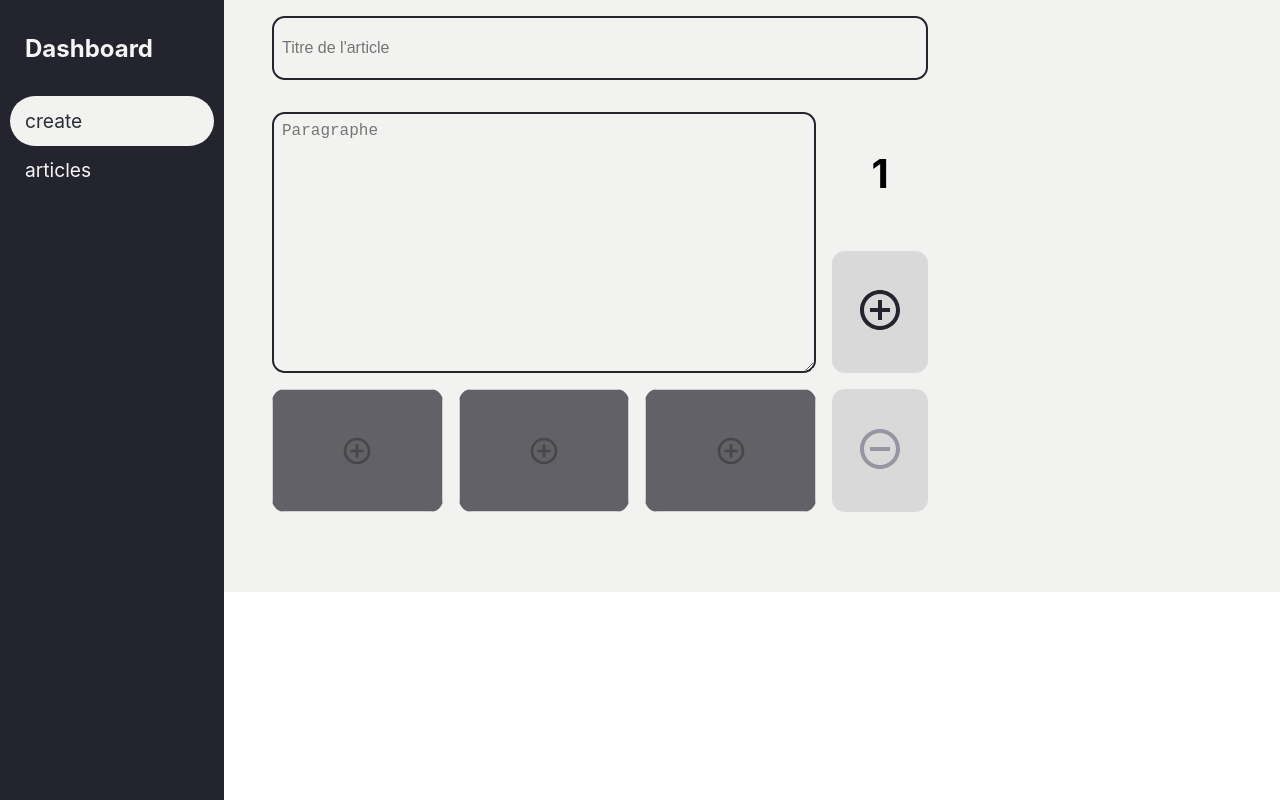
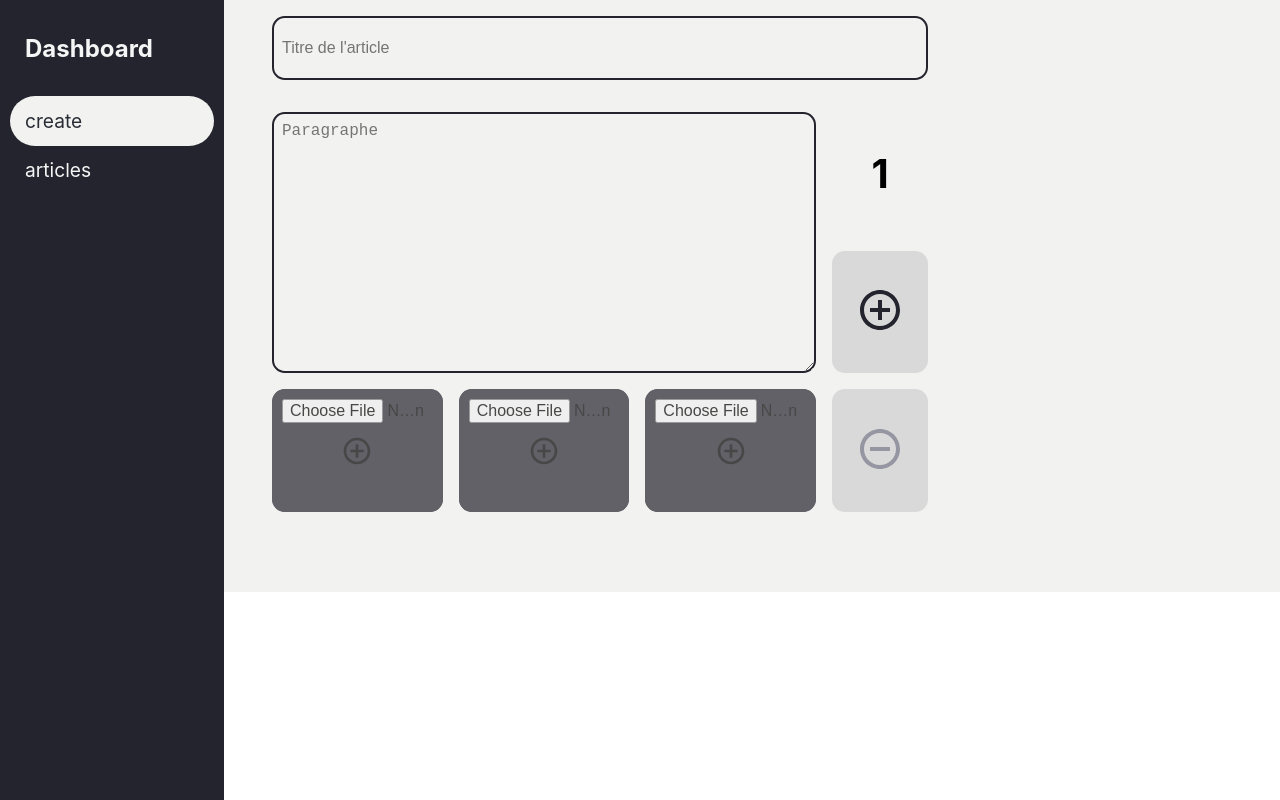
Before and after one commit to stephen-97/blog-dashboard, a React (Create React App) app: page /create in a window 1280 px wide. Built offline with nearby package versions, Linux system fonts and the light colour scheme.

Commit message:
Adding promise for wait the base64 data

```diff
--- a/src/components/form/AddImages.tsx
+++ b/src/components/form/AddImages.tsx
@@ -1,6 +1,9 @@
-import React from "react";
+import React, {useEffect, useState} from "react";
 import styled, {IStyledComponent} from "styled-components";
 import { BiPlusCircle } from "react-icons/bi";
+import {read} from "fs";
+import {TAritcleContent} from "../../utils/config";
+import {type} from "os";
 
 const StyledAddImages: IStyledComponent<any> = styled.div`
   display: flex;
@@ -40,16 +43,58 @@ const StyledAddImages: IStyledComponent<any> = styled.div`
 `;
 
 interface AddImagesProps extends React.HtmlHTMLAttributes<HTMLInputElement> {
-
+    imagesData : [any] | [],
+    setImage: React.Dispatch<any>,
+    paragraphIndex: number
 }
 
-const AddImages = ({ ...rest}: AddImagesProps) => {
+const AddImages = ({ paragraphIndex, imagesData, setImage,...rest}: AddImagesProps) => {
 
+
+    const getBase64 = async (e: React.ChangeEvent<HTMLInputElement>) => {
+        let base64String: string  = ""
+        if(e.target.files && e.target.files[0]) {
+            const reader = new FileReader();
+            reader.readAsDataURL(e.target.files[0]);
+            await new Promise(resolve => reader.onload = () => resolve);
+            base64String = reader.result as string;
+        }
+        return base64String
+    }
+
+    const addingNewImage = async (
+        indexToAddParagraphArray: number,
+        indexToAddImageArray: number,
+        array: [TAritcleContent],
+        base64NewImage: Promise <string>,
+        e: React.ChangeEvent<HTMLInputElement>,
+    ) =>  {
+        let base64String: string  = ""
+        if(e.target.files && e.target.files[0]) {
+            const reader = new FileReader();
+            reader.readAsDataURL(e.target.files[0]);
+            base64String = await reader.result as string;
+        }
+        console.log(base64String)
+        const paragraphToModify = array[indexToAddParagraphArray];
+        const newImageArray = paragraphToModify.images.map((e: string, i: number) => i === indexToAddImageArray ? base64String : e);
+        const newParagraph = paragraphToModify['images'] = newImageArray;
+        return array.map((e, i) => indexToAddParagraphArray ? newParagraph : e);
+    }
+
+    console.log(imagesData)
     return (
         <StyledAddImages>
             {Array.from(Array(3), (e, i) => (
                 <div key={i} className={'input-image-container'}>
-                    <input type={"image"} alt={''} />
+                    <input
+                        type={"file"}
+                        alt={''}
+                        accept={"image/png"}
+                        onChange={(e) =>
+                            setImage((previous: any) => addingNewImage(paragraphIndex, i, previous, getBase64(e), e) )}
+                        //onChange={(e) => setImage((previous: any) => spliceWithoutMutating(i, handleChange(e), previous) )}
+                    />
                     <BiPlusCircle className={'icon'} />
                 </div>
             ))}
@@ -57,4 +102,8 @@ const AddImages = ({ ...rest}: AddImagesProps) => {
     )
 }
 
+/**
+ * onChange={(e) =>
+ *                             setImage((previous: any) => addingNewImage(paragraphIndex, i, previous, getBase64(e)) )}
+ */
 export default AddImages;
--- a/src/pages/CreateArticle.tsx
+++ b/src/pages/CreateArticle.tsx
@@ -85,10 +85,10 @@ const StyledCreateArticlePage: IStyledComponent<any> = styled.main`
 
 const CreateArticle = () => {
 
-    const [paragraphData, setParagraphData] = useState<TAritcleContent[]>([{paragraph: '', images: []}])
+    const [paragraphData, setParagraphData] = useState<TAritcleContent[]>([{paragraph: '', images: ["","",""]}])
 
     const addParagraph = useCallback(() => {
-        setParagraphData([...paragraphData, {paragraph: '', images: []}])
+        setParagraphData([...paragraphData, {paragraph: '', images: ["", "", ""]}])
     }, [paragraphData])
 
     const removeParagraph = useCallback((i: number) => {
@@ -96,6 +96,7 @@ const CreateArticle = () => {
     }, [paragraphData])
 
 
+    console.log(paragraphData)
     return(
         <StyledPage>
             <Header />
@@ -106,7 +107,7 @@ const CreateArticle = () => {
                         {paragraphData.map((e, i) => (
                             <div key={i} className={'paragraph-form-container'}>
                                 <TextArea title={"Paragraphe"} placeholder={'Paragraphe'} />
-                                <AddImages />
+                                <AddImages imagesData={paragraphData[i].images} setImage={setParagraphData} paragraphIndex={i}/>
                                 <div className={"paragraph-form-button paragraph-number-container"}>
                                     <strong>{i + 1}</strong>
                                 </div>
--- a/src/utils/config.tsx
+++ b/src/utils/config.tsx
@@ -6,7 +6,8 @@ export interface IRouteItem {
 }
 export type TAritcleContent =  {
     paragraph: string,
-    images: string[],
+    images: any,
+    //images: [any] | [],
 }
 export const routesItem: Array<IRouteItem>= [
     {itemName: 'Créer un article', routeName: 'create'},
```
